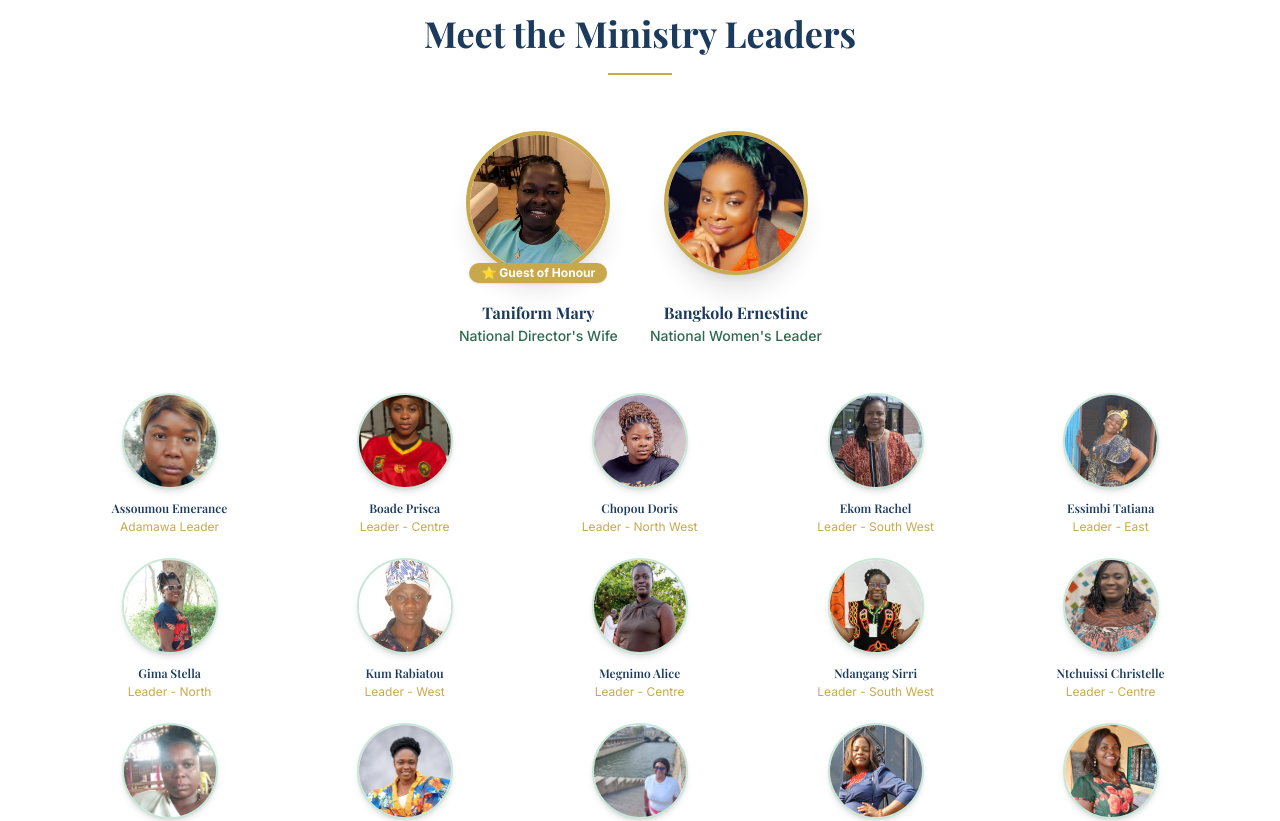
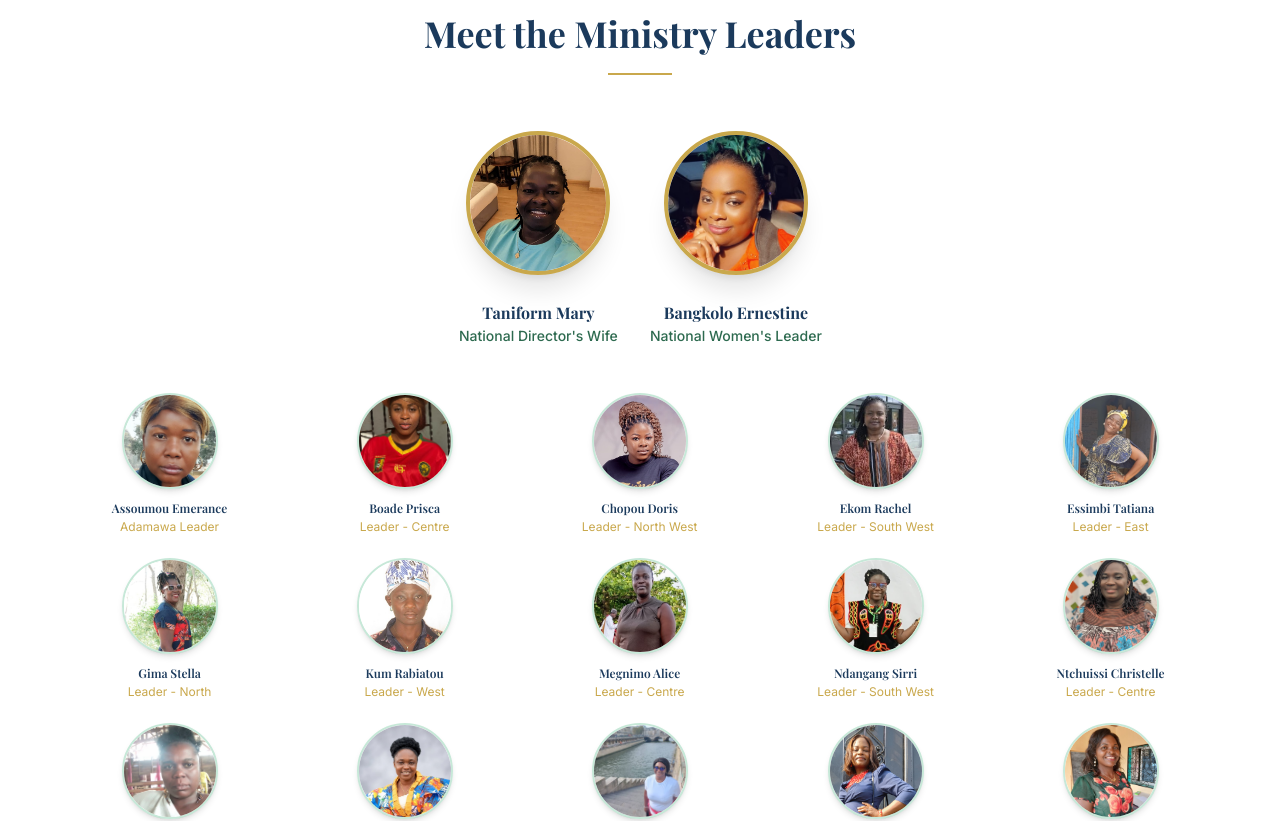
Before and after one commit to ngomandy/navcam-women-conference, a Next.js app: page /about in a window 1280 px wide. Shown: the part 2187-3008 px from the top of the page. Built offline with nearby package versions, Linux system fonts and the light colour scheme; a web font is replaced by a local one.

Commit message:
Remove Guest of Honour badge from Taniform Mary's photo

```diff
--- a/src/app/(public)/about/page.tsx
+++ b/src/app/(public)/about/page.tsx
@@ -243,11 +243,6 @@ export default function AboutPage() {
                       className="w-full h-full object-cover"
                     />
                   </div>
-                  {i === 0 && (
-                    <div className="absolute -bottom-2 left-1/2 -translate-x-1/2 bg-[#C9A84C] text-white text-xs font-bold px-3 py-0.5 rounded-full whitespace-nowrap shadow">
-                      {lang === 'en' ? '⭐ Guest of Honour' : '⭐ Invitée d\'Honneur'}
-                    </div>
-                  )}
                 </div>
                 <h3 className="font-bold text-[#1B3A5C] text-base mt-3" style={{ fontFamily: "'Playfair Display', serif" }}>
                   {leader.name}
```
